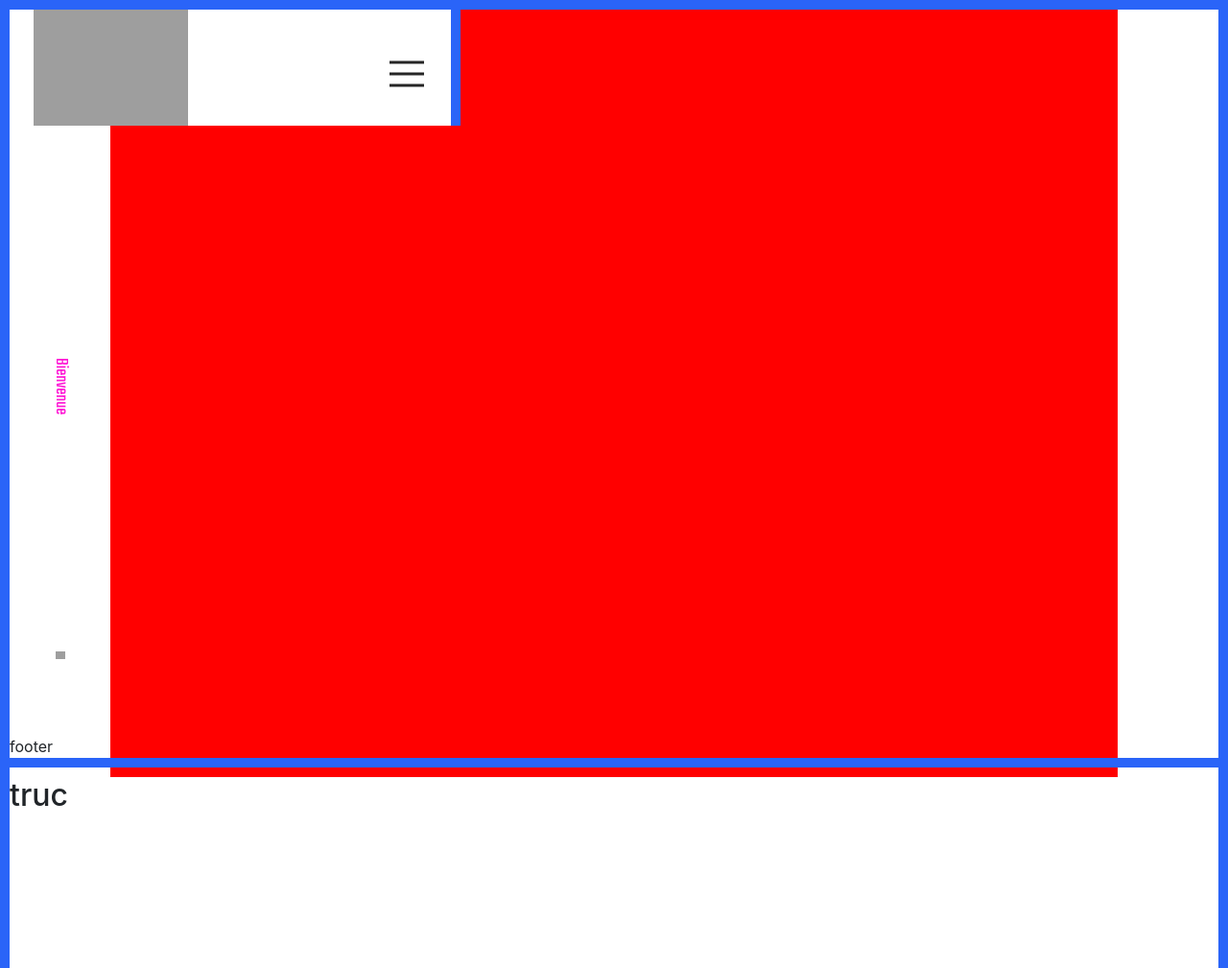
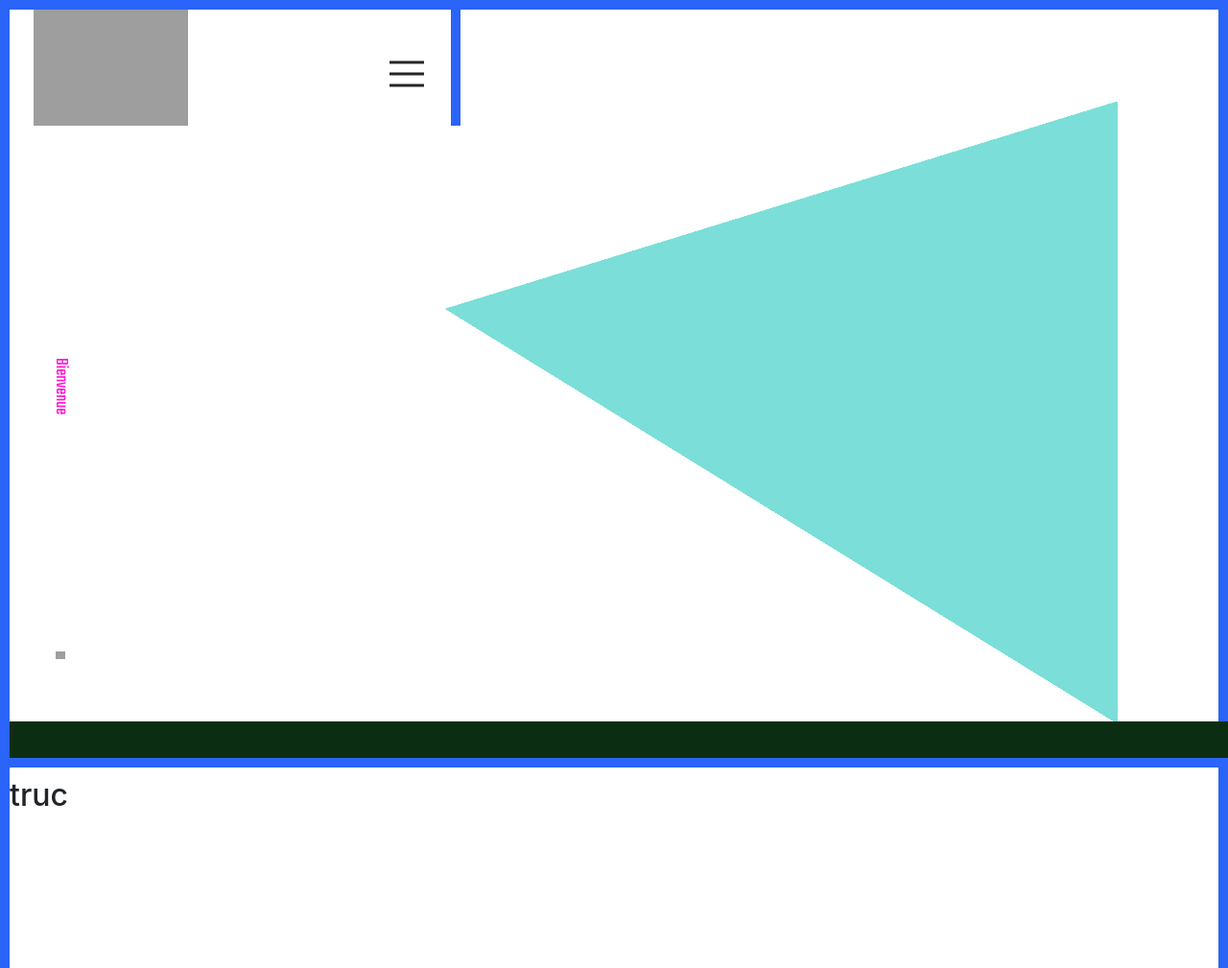
Before and after one commit to JulBlain/julblain, a Symfony app: template julblain/templates/pages/home.html.twig in a window 1280 px wide. Shown: the top 1009 px of the page at 96% size. Run offline with Twig, Linux system fonts and the light colour scheme; the template is opened without the code that fills it, so the values that code supplies are empty; style sheets or scripts are compiled from the project's sources; some libraries are stand-ins or nearby versions; grey boxes are pictures that could not be loaded.

Commit message:
canvas homePage

```diff
--- /dev/null
+++ b/julblain/assets/scss/_var.scss
@@ -0,0 +1,20 @@
+/*color*/
+$primary : #2a64f8;
+$widthFirstBorder : 10px;
+$firstBorder : $primary solid $widthFirstBorder ;
+$backgroundColor: #ffff;
+
+/*height*/
+$heightHeader : 12vh;
+$heightFooter : 6vh;
+
+/*z-index*/
+$headerZi : 10;
+$footerZi : 9;
+$sectionZi : 0;
+$canvasZi : 8;
+
+
+
+/*general*/
+$colorArrow : #fe18d5;
--- a/julblain/assets/scss/app.scss
+++ b/julblain/assets/scss/app.scss
@@ -1,19 +1,9 @@
 @import "../../node_modules/bootstrap/scss/bootstrap.scss";
+@import "var";
 @import "nav";
 @import "home";
 
-/*color*/
-$primary : #2a64f8;
-$firstBorder : $primary solid 10px ;
-$backgroundColor: #ffff;
 
-/*height*/
-$heightHeader : 12vh;
-$heightFooter : 6vh;
-
-
-/*general*/
-$colorArrow : #fe18d5;
 body {
   border: $firstBorder;
 }
@@ -23,6 +13,9 @@ footer {
   position: fixed;
   bottom: 0;
   width: 100%;
+  z-index: $footerZi;
+  height: $heightFooter;
+  background-color: #0b2e13;
 
 }
 
@@ -31,7 +24,7 @@ footer {
   border-right: $firstBorder;
   position: fixed;
   top: 0;
- z-index: 10;
+ z-index: $headerZi;
   background-color: $backgroundColor;
   width: auto;
 
@@ -44,7 +37,7 @@ footer {
 
 section {
   min-height: 100vh;
-  z-index: 0;
+  z-index: $sectionZi;
 
 }
 
@@ -88,6 +81,19 @@ img {
 
 
 
-#homePresentaion {
-  background-color: red;
+.homeContainer {
+
+
+
 }
+#homeCanvas {
+
+  margin-top: $heightHeader;
+  margin-bottom: $heightFooter;
+  height: 99vh - ($heightFooter + $heightHeader);
+  width: 100%;
+  z-index: $canvasZi;
+  //border: 1px solid black;
+  padding: 0;
+  top: 0;
+}
--- /dev/null
+++ b/julblain/public/js/canvas.js
@@ -0,0 +1,182 @@
+var draw = {
+    //coordonates to draw
+    cursorX : "",
+    cursorY : "",
+    //coordinates of the canvas position on the page
+    canvasPositionX : "",
+    canvasPositionY : "",
+    canvasPositionX0 : document.getElementById("homeCanvas").offsetLeft,
+    canvasPositionY0 : document.getElementById("homeCanvas").offsetTop,
+    vertices :  [],
+    t : 1,
+    t2 : 0,// variable to hold how many frames have elapsed in the animation
+    points : "",
+    waypoints : [],
+
+
+    init : function (divCanvas, canvasWidth, canvasHeight, colorPen, lineWidth, lineJoin, lineCap)
+    {
+        var self = this;
+        this.canvas = divCanvas;
+        this.canvas.width = canvasWidth;
+        this.canvas.height = canvasHeight;
+        this.colorPen = colorPen;
+        this.lineWidth = lineWidth;
+        this.context = this.canvas.getContext("2d"); //suppression [0]
+        this.context.lineJoin = lineJoin;
+        this.context.lineCap = lineCap;
+
+        this.calcVertices();
+        this.points = this.calcWaypoints();
+        this.animate();
+
+    },
+
+
+
+
+    calcVertices : function () {
+        var homeFirstLineX = Math.round(this.canvas.width / 3);
+        var homeFirstLineY = Math.round(this.canvas.height /3);
+
+
+
+
+       this.vertices.push({
+            x: this.canvas.width,
+            y: 0
+        });
+        this.vertices.push({
+            x: homeFirstLineX,
+            y: homeFirstLineY
+        });
+        this.vertices.push({
+            x: this.canvas.width,
+            y: this.canvas.height
+        });
+        this.vertices.push({
+            x: this.canvas.width,
+            y: 0
+        });
+
+
+
+       /* this.context.beginPath();
+        this.context.moveTo( this.canvas.width, 0);
+        this.context.lineTo(homeFirstLineX, homeFirstLineY);
+        this.context.lineTo(this.canvas.width, this.canvas.height);
+        this.context.lineTo(this.canvas.width, 0);
+
+        this.context.strokeStyle = draw.colorPen;
+        this.context.lineWidth = draw.lineWidth;
+        //triangle
+        this.context.fillStyle = draw.colorPen;
+        this.context.fill();
+        this.context.stroke();
+    */
+       /* if (this.started == false) {
+            this.context.beginPath();
+            this.context.moveTo(this.cursorX, this.cursorY);
+            this.started = true;
+        }
+
+        else {
+            this.context.lineTo(this.cursorX, this.cursorY);
+            this.context.strokeStyle = draw.colorPen;
+            this.context.lineWidth = draw.lineWidth;
+            this.context.stroke();
+        }; */
+    },
+
+    calcWaypoints : function () {
+
+        for (var i = 1; i < this.vertices.length; i++) {
+            var pt0 = this.vertices[i - 1];
+            var pt1 = this.vertices[i];
+            var dx = pt1.x - pt0.x;
+            var dy = pt1.y - pt0.y;
+            for (var j = 0; j < 60; j++) {
+                var x = pt0.x + dx * j / 60;
+                var y = pt0.y + dy * j / 60;
+                this.waypoints.push({
+                    x: x,
+                    y: y
+                });
+            }
+        }
+        return (this.waypoints);
+    },
+
+    animate : function () {
+        if (draw.t < draw.points.length - 1) {
+            requestAnimationFrame(draw.animate);
+
+        }
+        else {
+            draw.context.beginPath();
+            draw.context.moveTo(draw.points[draw.t - 1].x, draw.points[draw.t - 1].y);
+            draw.context.lineTo(draw.canvas.width, 0);
+            draw.context.strokeStyle = draw.colorPen;
+            draw.context.lineWidth = draw.lineWidth;
+            draw.context.stroke();
+
+            draw.triangle();
+            return;
+
+        }
+        // draw a line segment from the last waypoint
+        // to the current waypoint
+        draw.context.beginPath();
+        draw.context.moveTo(draw.points[draw.t - 1].x, draw.points[draw.t - 1].y);
+        draw.context.lineTo(draw.points[draw.t].x, draw.points[draw.t].y);
+
+        draw.context.strokeStyle = draw.colorPen;
+        draw.context.lineWidth = draw.lineWidth;
+        draw.context.stroke();
+        // increment "t" to get the next waypoint
+        draw.t++;
+
+    },
+
+    triangle : function () {
+        if (draw.t2 < 1000) {
+            requestAnimationFrame(draw.triangle); //permet de gerer l'animation sans saccade
+        }
+
+        draw.context.beginPath();
+        draw.context.moveTo( draw.vertices[0].x, draw.vertices[0].y);
+        draw.context.lineTo( draw.vertices[1].x, draw.vertices[1].y);
+        draw.context.lineTo( draw.vertices[2].x, draw.vertices[2].y);
+        draw.context.lineTo( draw.vertices[3].x, draw.vertices[3].y);
+
+        var opacity = draw.t2 ;
+        draw.context.fillStyle = "rgba(123, 220, 214, "+ opacity + ")" ;
+        draw.context.fill();
+        draw.t2 = draw.t2 + 0.001;
+
+    }
+
+
+
+
+
+
+};
+
+window.addEventListener('load', function () {
+    draw.init(
+        document.getElementById("homeCanvas"),
+        document.getElementById("homeCanvas").offsetWidth,
+        document.getElementById("homeCanvas").offsetHeight,
+        "#7bdcd6", 1, "round", "round");
+});
+
+/*$(document).ready(function(){
+    $('.toggle').click(function(){
+        draw.init(
+            document.getElementById("homeCanvas"),
+            document.getElementById("homeCanvas").offsetWidth,
+            document.getElementById("homeCanvas").offsetHeight,
+            "#fe18d5", 1, "round", "round");
+    });
+});*/
--- a/julblain/templates/base.html.twig
+++ b/julblain/templates/base.html.twig
@@ -34,13 +34,14 @@
 
             {% block body %}{% endblock %}
 
-            <footer><div>footer</div></footer>
+            <footer>f</footer>
 
 
         <script src="https://code.jquery.com/jquery-3.3.1.slim.min.js" integrity="sha384-q8i/X+965DzO0rT7abK41JStQIAqVgRVzpbzo5smXKp4YfRvH+8abtTE1Pi6jizo" crossorigin="anonymous"></script>
         <script src="https://cdnjs.cloudflare.com/ajax/libs/popper.js/1.14.3/umd/popper.min.js" integrity="sha384-ZMP7rVo3mIykV+2+9J3UJ46jBk0WLaUAdn689aCwoqbBJiSnjAK/l8WvCWPIPm49" crossorigin="anonymous"></script>
         <script src="https://stackpath.bootstrapcdn.com/bootstrap/4.1.3/js/bootstrap.min.js" integrity="sha384-ChfqqxuZUCnJSK3+MXmPNIyE6ZbWh2IMqE241rYiqJxyMiZ6OW/JmZQ5stwEULTy" crossorigin="anonymous"></script>
             <script src="http://127.0.0.1:8000/js/menuIcon.js"></script>
+            <script src="http://127.0.0.1:8000/js/canvas.js"></script>
 
         {% block javascripts %}{% endblock %}
     </body>
--- a/julblain/templates/pages/home.html.twig
+++ b/julblain/templates/pages/home.html.twig
@@ -3,16 +3,22 @@
 {% block body %}
 
     <section id="home">
-        <div class="container-fluid">
+
+        <div class="container-fluid homeContainer">
             <div class="row ">
                 <div class="col-1" id="arrowHello">
                     <p class="arrowTxt">Bienvenue</p>
 
                     <img src="{{ asset('img/arrowPink.jpg') }}" alt="flèche directionnelle descendante" class="arrowImg">
                 </div>
-                <div class="col-10" id="homePresentaion">Moi</div>
+
+                <canvas id="homeCanvas" class="col-10">
+                </canvas>
+
             </div>
         </div>
+
+
     </section>
     <section>
         <h2>truc</h2>
```
